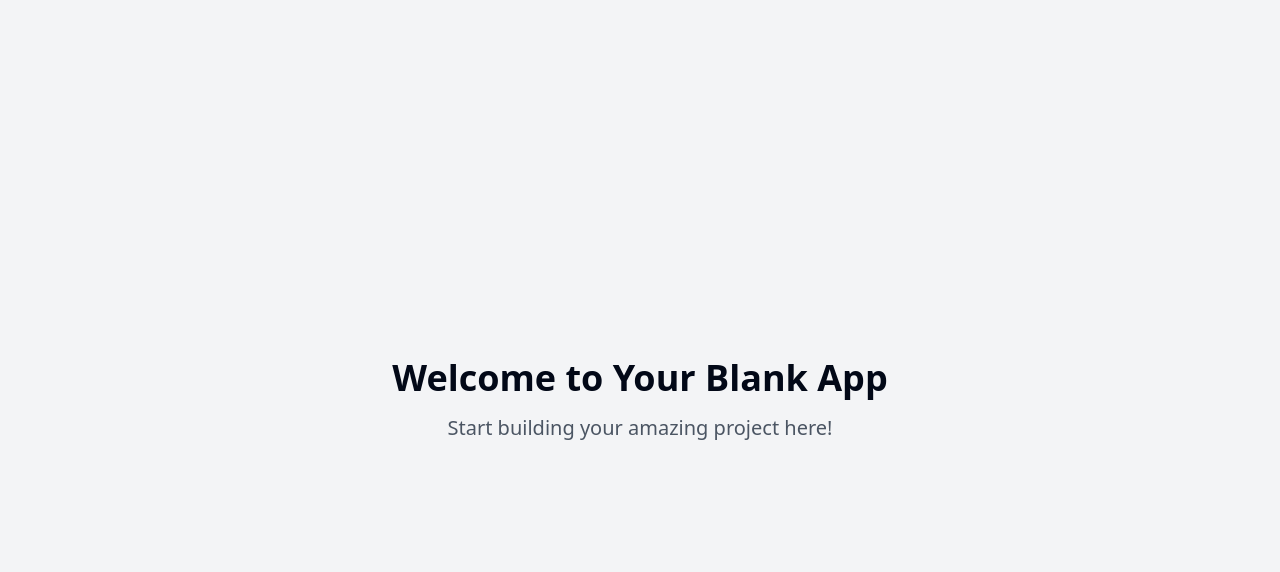
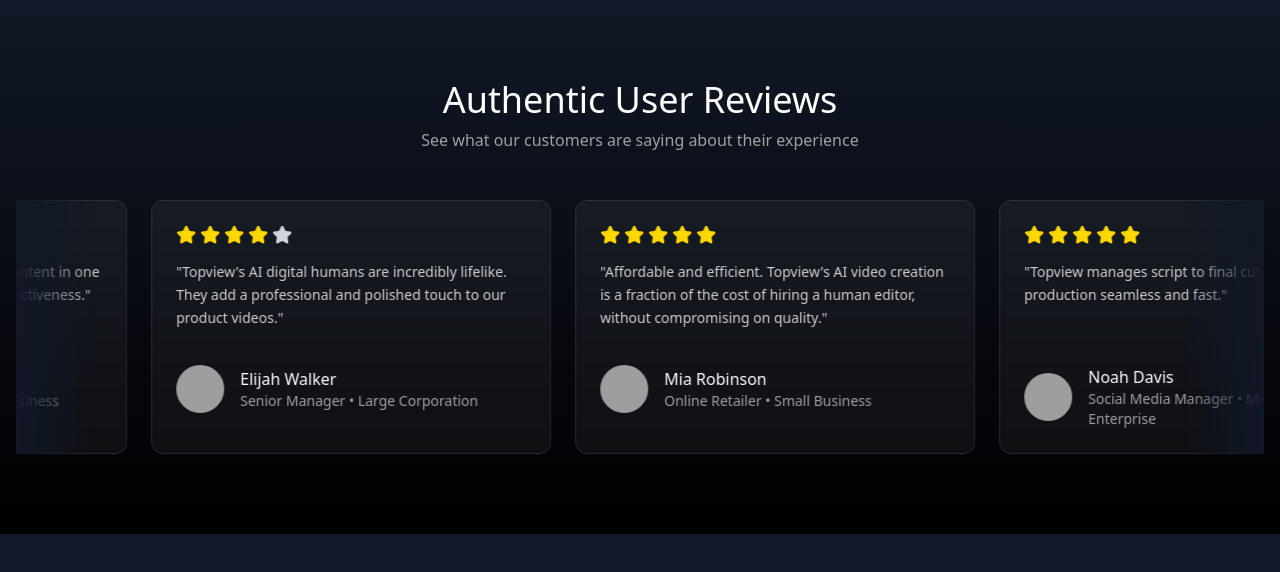
Before and after one commit to LidetuK/scrollin-echoes, a React (Vite) app: page / in a window 1280 px wide. Shown: the top 572 px of the page. Built offline with nearby package versions, Linux system fonts and the light colour scheme; grey boxes are pictures that could not be loaded.

Commit message:
Add testimonial section with scrolling
Implement a testimonial section for WordPress that matches the provided design. The testimonials will scroll automatically from left to right and will pause when hovered over.
[skip gpt_engineer]

```diff
--- /dev/null
+++ b/src/components/StarRating.tsx
@@ -0,0 +1,20 @@
+import { Star } from "lucide-react";
+
+interface StarRatingProps {
+  rating: number;
+}
+
+export const StarRating = ({ rating }: StarRatingProps) => {
+  return (
+    <div className="flex gap-1">
+      {[1, 2, 3, 4, 5].map((star) => (
+        <Star
+          key={star}
+          className={`h-5 w-5 ${
+            star <= rating ? "fill-star text-star" : "fill-gray-300 text-gray-300"
+          } transition-colors`}
+        />
+      ))}
+    </div>
+  );
+};
--- /dev/null
+++ b/src/components/TestimonialCard.tsx
@@ -0,0 +1,41 @@
+import { StarRating } from "./StarRating";
+
+interface TestimonialCardProps {
+  author: string;
+  role: string;
+  company: string;
+  content: string;
+  rating: number;
+  image: string;
+}
+
+export const TestimonialCard = ({
+  author,
+  role,
+  company,
+  content,
+  rating,
+  image,
+}: TestimonialCardProps) => {
+  return (
+    <div className="w-[400px] p-6 rounded-xl backdrop-blur-sm bg-white/5 border border-white/10 transition-all duration-300 hover:bg-white/10">
+      <StarRating rating={rating} />
+      <p className="mt-4 text-white/80 text-sm leading-relaxed min-h-[80px]">
+        "{content}"
+      </p>
+      <div className="mt-6 flex items-center gap-4">
+        <img
+          src={image}
+          alt={author}
+          className="w-12 h-12 rounded-full object-cover"
+        />
+        <div>
+          <h3 className="font-medium text-white">{author}</h3>
+          <p className="text-sm text-white/60">
+            {role} • {company}
+          </p>
+        </div>
+      </div>
+    </div>
+  );
+};
--- /dev/null
+++ b/src/components/TestimonialSection.tsx
@@ -0,0 +1,72 @@
+import { TestimonialCard } from "./TestimonialCard";
+
+const testimonials = [
+  {
+    author: "Mason Clark",
+    role: "Marketing Specialist",
+    company: "Small Business",
+    content: "Topview's AI crafts perfect marketing content in one click, saving time and enhancing our effectiveness.",
+    rating: 4,
+    image: "/placeholder.svg",
+  },
+  {
+    author: "Elijah Walker",
+    role: "Senior Manager",
+    company: "Large Corporation",
+    content: "Topview's AI digital humans are incredibly lifelike. They add a professional and polished touch to our product videos.",
+    rating: 4.5,
+    image: "/placeholder.svg",
+  },
+  {
+    author: "Mia Robinson",
+    role: "Online Retailer",
+    company: "Small Business",
+    content: "Affordable and efficient. Topview's AI video creation is a fraction of the cost of hiring a human editor, without compromising on quality.",
+    rating: 5,
+    image: "/placeholder.svg",
+  },
+  {
+    author: "Noah Davis",
+    role: "Social Media Manager",
+    company: "Medium-sized Enterprise",
+    content: "Topview manages script to final cut, making video production seamless and fast.",
+    rating: 5,
+    image: "/placeholder.svg",
+  },
+  {
+    author: "Sophia Martinez",
+    role: "Marketing Director",
+    company: "Medium-sized Business",
+    content: "Topview magically turns product lists into perfect marketing videos, saving time and boosting sales.",
+    rating: 5,
+    image: "/placeholder.svg",
+  },
+];
+
+export const TestimonialSection = () => {
+  return (
+    <section className="py-20 bg-gradient-to-b from-gray-900 to-black overflow-hidden">
+      <div className="container mx-auto px-4">
+        <h2 className="text-4xl font-medium text-white text-center mb-2">
+          Authentic User Reviews
+        </h2>
+        <p className="text-white/60 text-center mb-12">
+          See what our customers are saying about their experience
+        </p>
+
+        <div className="relative">
+          <div className="absolute inset-y-0 left-0 w-20 bg-gradient-to-r from-gray-900 to-transparent z-10" />
+          <div className="absolute inset-y-0 right-0 w-20 bg-gradient-to-l from-gray-900 to-transparent z-10" />
+
+          <div className="flex gap-6 overflow-hidden hover:[animation-play-state:paused]">
+            <div className="flex gap-6 animate-scroll">
+              {testimonials.concat(testimonials).map((testimonial, index) => (
+                <TestimonialCard key={index} {...testimonial} />
+              ))}
+            </div>
+          </div>
+        </div>
+      </div>
+    </section>
+  );
+};
--- a/src/pages/Index.tsx
+++ b/src/pages/Index.tsx
@@ -1,12 +1,9 @@
-// Update this page (the content is just a fallback if you fail to update the page)
+import { TestimonialSection } from "@/components/TestimonialSection";
 
 const Index = () => {
   return (
-    <div className="min-h-screen flex items-center justify-center bg-gray-100">
-      <div className="text-center">
-        <h1 className="text-4xl font-bold mb-4">Welcome to Your Blank App</h1>
-        <p className="text-xl text-gray-600">Start building your amazing project here!</p>
-      </div>
+    <div className="min-h-screen bg-gray-900">
+      <TestimonialSection />
     </div>
   );
 };
--- a/tailwind.config.ts
+++ b/tailwind.config.ts
@@ -12,85 +12,68 @@ export default {
   theme: {
     container: {
       center: true,
-			padding: '2rem',
+      padding: "2rem",
       screens: {
-				'2xl': '1400px'
-			}
+        "2xl": "1400px",
+      },
     },
     extend: {
       colors: {
-				border: 'hsl(var(--border))',
-				input: 'hsl(var(--input))',
-				ring: 'hsl(var(--ring))',
-				background: 'hsl(var(--background))',
-				foreground: 'hsl(var(--foreground))',
+        border: "hsl(var(--border))",
+        input: "hsl(var(--input))",
+        ring: "hsl(var(--ring))",
+        background: "hsl(var(--background))",
+        foreground: "hsl(var(--foreground))",
         primary: {
-					DEFAULT: 'hsl(var(--primary))',
-					foreground: 'hsl(var(--primary-foreground))'
+          DEFAULT: "hsl(var(--primary))",
+          foreground: "hsl(var(--primary-foreground))",
         },
         secondary: {
-					DEFAULT: 'hsl(var(--secondary))',
-					foreground: 'hsl(var(--secondary-foreground))'
+          DEFAULT: "hsl(var(--secondary))",
+          foreground: "hsl(var(--secondary-foreground))",
         },
         destructive: {
-					DEFAULT: 'hsl(var(--destructive))',
-					foreground: 'hsl(var(--destructive-foreground))'
+          DEFAULT: "hsl(var(--destructive))",
+          foreground: "hsl(var(--destructive-foreground))",
         },
         muted: {
-					DEFAULT: 'hsl(var(--muted))',
-					foreground: 'hsl(var(--muted-foreground))'
+          DEFAULT: "hsl(var(--muted))",
+          foreground: "hsl(var(--muted-foreground))",
         },
         accent: {
-					DEFAULT: 'hsl(var(--accent))',
-					foreground: 'hsl(var(--accent-foreground))'
+          DEFAULT: "hsl(var(--accent))",
+          foreground: "hsl(var(--accent-foreground))",
         },
         popover: {
-					DEFAULT: 'hsl(var(--popover))',
-					foreground: 'hsl(var(--popover-foreground))'
+          DEFAULT: "hsl(var(--popover))",
+          foreground: "hsl(var(--popover-foreground))",
         },
         card: {
-					DEFAULT: 'hsl(var(--card))',
-					foreground: 'hsl(var(--card-foreground))'
+          DEFAULT: "hsl(var(--card))",
+          foreground: "hsl(var(--card-foreground))",
         },
-				sidebar: {
-					DEFAULT: 'hsl(var(--sidebar-background))',
-					foreground: 'hsl(var(--sidebar-foreground))',
-					primary: 'hsl(var(--sidebar-primary))',
-					'primary-foreground': 'hsl(var(--sidebar-primary-foreground))',
-					accent: 'hsl(var(--sidebar-accent))',
-					'accent-foreground': 'hsl(var(--sidebar-accent-foreground))',
-					border: 'hsl(var(--sidebar-border))',
-					ring: 'hsl(var(--sidebar-ring))'
-				}
-			},
-			borderRadius: {
-				lg: 'var(--radius)',
-				md: 'calc(var(--radius) - 2px)',
-				sm: 'calc(var(--radius) - 4px)'
+        star: "#FFD700",
       },
       keyframes: {
-				'accordion-down': {
-					from: {
-						height: '0'
+        scroll: {
+          "0%": { transform: "translateX(0)" },
+          "100%": { transform: "translateX(-50%)" },
         },
-					to: {
-						height: 'var(--radix-accordion-content-height)'
-					}
+        "accordion-down": {
+          from: { height: "0" },
+          to: { height: "var(--radix-accordion-content-height)" },
         },
-				'accordion-up': {
-					from: {
-						height: 'var(--radix-accordion-content-height)'
+        "accordion-up": {
+          from: { height: "var(--radix-accordion-content-height)" },
+          to: { height: "0" },
         },
-					to: {
-						height: '0'
-					}
-				}
       },
       animation: {
-				'accordion-down': 'accordion-down 0.2s ease-out',
-				'accordion-up': 'accordion-up 0.2s ease-out'
-			}
-		}
+        scroll: "scroll 40s linear infinite",
+        "accordion-down": "accordion-down 0.2s ease-out",
+        "accordion-up": "accordion-up 0.2s ease-out",
+      },
+    },
   },
   plugins: [require("tailwindcss-animate")],
 } satisfies Config;
```
Lines whose indentation alone changed are shown as unchanged.
